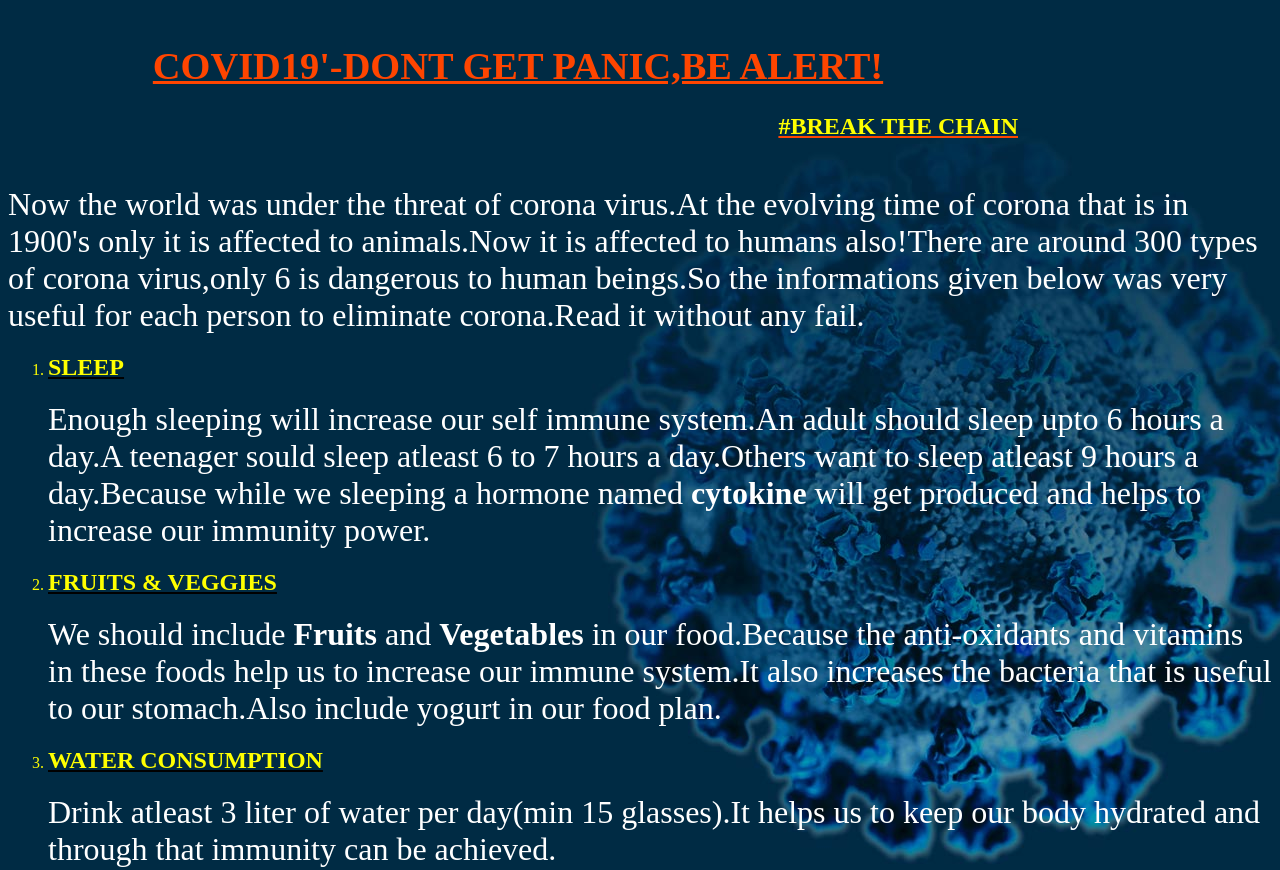
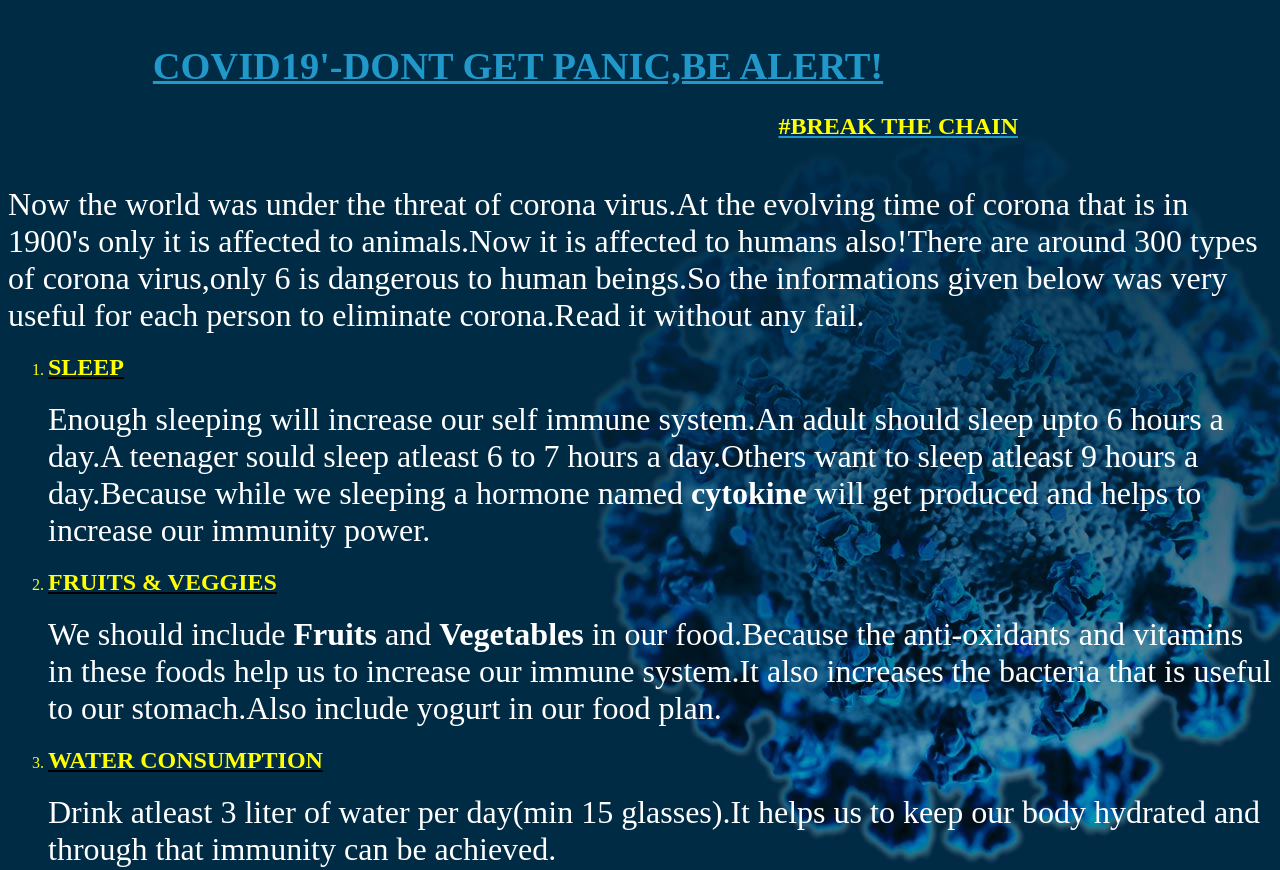
Before and after one commit to mr-imperfect/corona, a plain HTML site: page index.html in a window 1280 px wide. Shown: the top 870 px of the page. Drawn offline with Linux system fonts and the light colour scheme.

Commit message:
Update index.html

```diff
--- a/index.html
+++ b/index.html
@@ -5,7 +5,7 @@
 <style type="text/css">
 		#main-header{
 			text-align:center;
-			color:orangered;
+			color:#2098ca;
 			padding: 10px;
 			width: 1000px;
 
```
